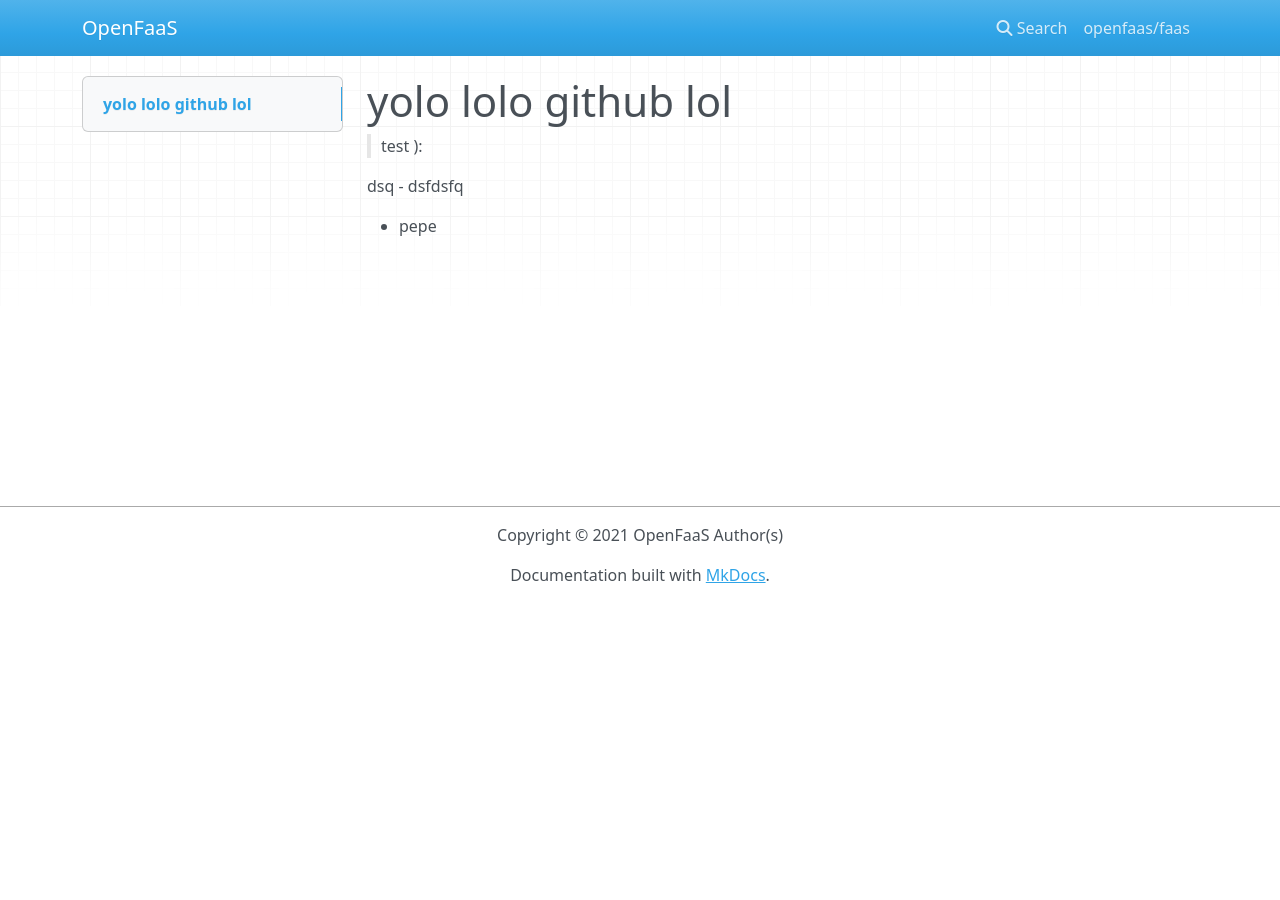
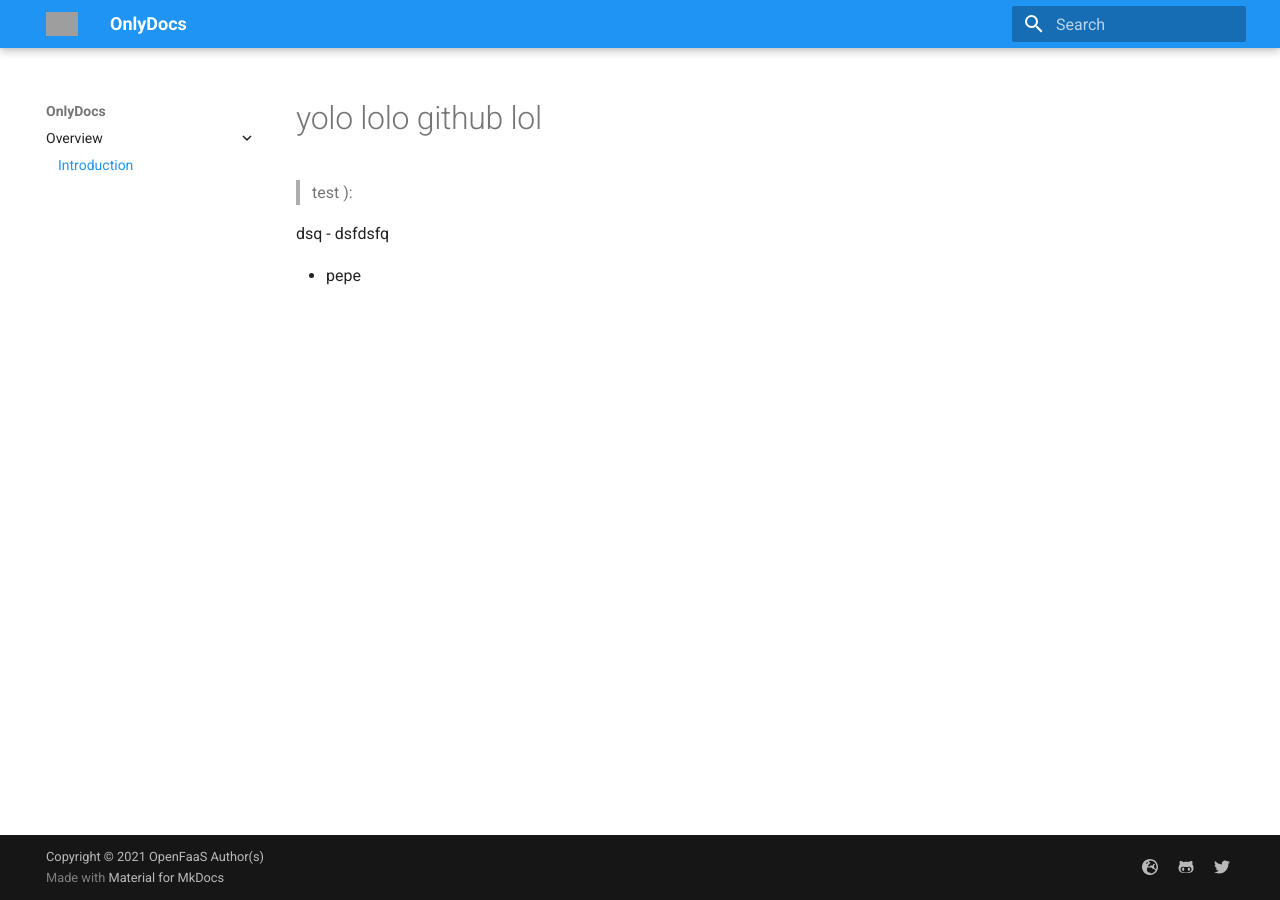
Before and after one commit to Theonlymore/OnlyDocs, an MkDocs documentation site: the page built from docs/index.md, in a window 1280 px wide. Built offline with MkDocs 1.6.1 and Material for MkDocs 9.7.7, drawn with Linux system fonts in a browser that asks for light colours; nearby versions of some CDN libraries; grey boxes are pictures that could not be loaded.

Commit message:
Update mkdocs.yml

```diff
--- a/mkdocs.yml
+++ b/mkdocs.yml
@@ -1,12 +1,8 @@
-site_name: OpenFaaS
-site_description: OpenFaaS - Serverless Functions Made Simple
-site_author: OpenFaaS Authors
-site_url: https://docs.openfaas.com/
+site_name: OnlyDocs
+site_description: Docs D'onlymore
+#site_author: OpenFaaS Authors
+#site_url: https://docs.openfaas.com/
 
-# Repository
-repo_name: openfaas/faas
-repo_url: https://github.com/openfaas/faas
-edit_uri: ""
 
 # edit_uri: edit/docs-revamp/docs/
 # edit_uri: blob/docs-revamp/docs/
@@ -16,7 +12,7 @@ edit_uri: ""
 
 # Theme and overrides, i.e. language partial
 theme:
-  name: mkdocs
+  name: material
 
 
   # Don't include MkDocs' JavaScript
```
